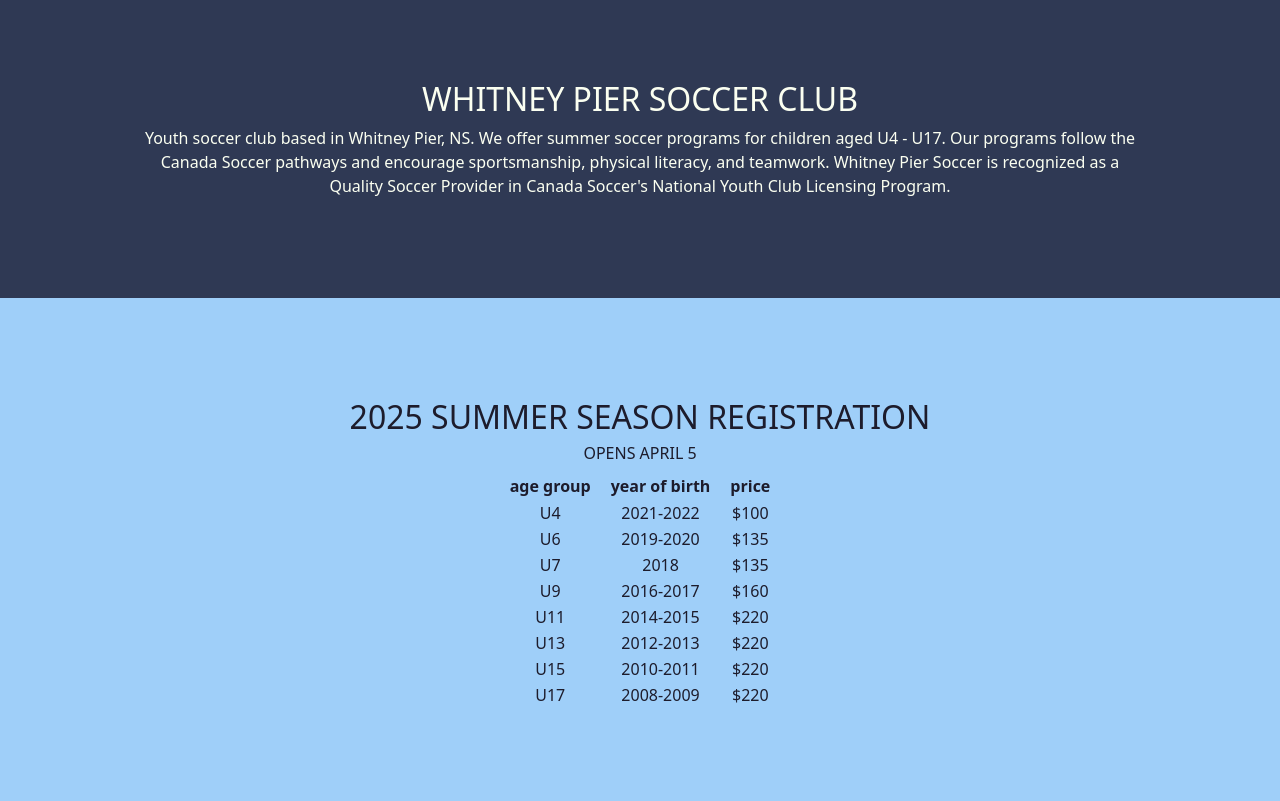
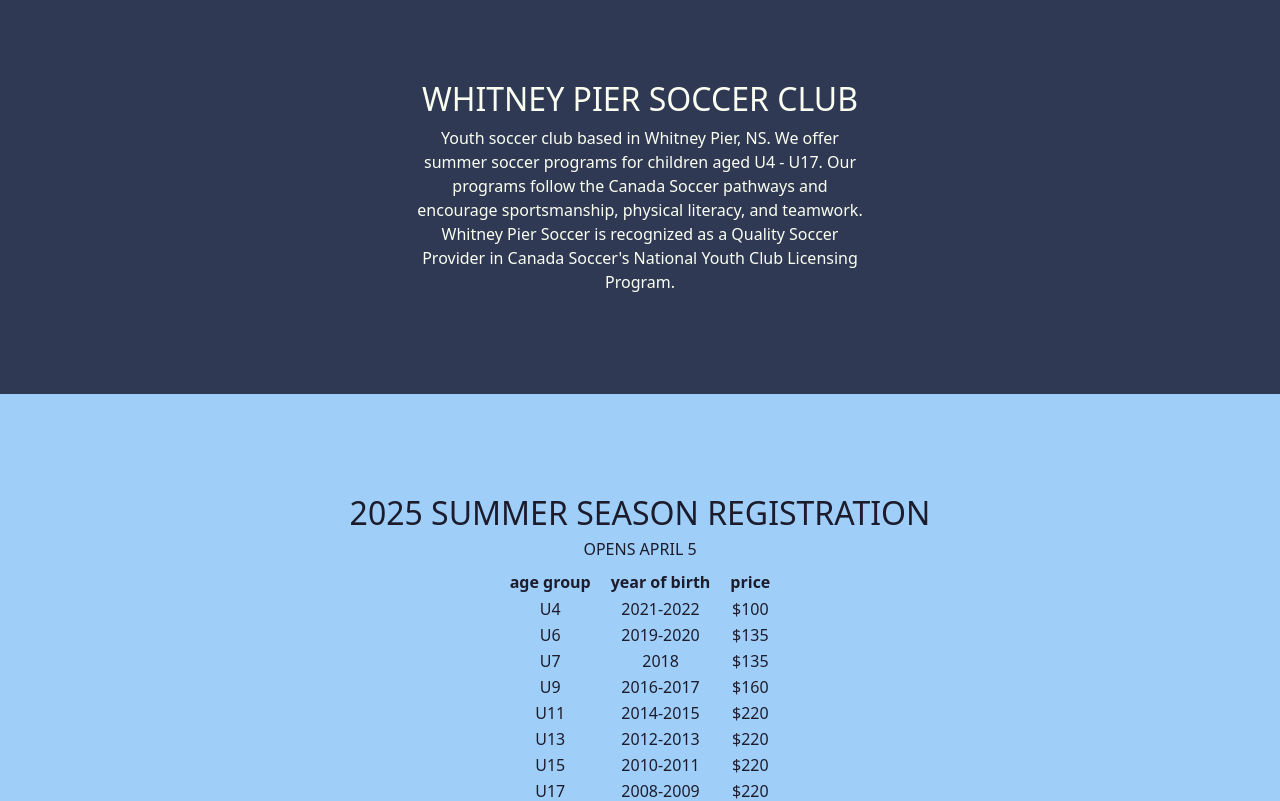
Before and after one commit to unluckyem/wpsc, a plain HTML site: page index.html in a window 1280 px wide. Shown: the part 780-1581 px from the top of the page. Drawn offline with nearby package versions, Linux system fonts and the light colour scheme.

Commit message:
Update index.html
responsive design + hiding empty pages

```diff
--- a/index.html
+++ b/index.html
@@ -13,8 +13,8 @@
         <a class="navigation" href="index.html">Home</a>
         <a class="navigation" href="about.html">About Us</a>
         <a class="navigation" target="_blank" href="http://WhitneyPierSC.rampregistrations.com">Register</a>
-        <a class="navigation" href="teams.html" >Teams </a>
-        <a class="navigation" href="schedules.html">Schedules</a>
+        <!--a class="navigation" href="teams.html" >Teams </a>
+        <a class="navigation" href="schedules.html">Schedules</a-->
         <a class="navigation" href="policies.html">Policies</a>
     </nav>
 
@@ -23,16 +23,30 @@
             <img src="src/cover2.jpg" width="100%"/>
         </div>
 
-        <div id="intro" class="text-center">
-            <h2>WHITNEY PIER SOCCER CLUB</h2>
-            <p>Youth soccer club based in Whitney Pier, NS.
-                We offer summer soccer programs for children aged U4 - U17. Our programs follow the Canada
-                Soccer pathways and encourage sportsmanship, physical literacy, and teamwork.
-                Whitney Pier Soccer is recognized as a Quality Soccer Provider in Canada Soccer's National
-                Youth Club Licensing Program.</p>
+        <div id="intro" class="text-center container">
+            <div class="row">
+                <div class="col-12">
+                    <h2>WHITNEY PIER SOCCER CLUB</h2>
+                </div>
+            </div>
+            <div class="row">
+                <div class="col-md-3"></div>
+                <div class="col-md-6 col-sm-12">
+                    <p>
+                        Youth soccer club based in Whitney Pier, NS.
+                        We offer summer soccer programs for children aged U4 - U17. Our programs follow the Canada
+                        Soccer pathways and encourage sportsmanship, physical literacy, and teamwork.
+                        Whitney Pier Soccer is recognized as a Quality Soccer Provider in Canada Soccer's National
+                        Youth Club Licensing Program.
+                    </p>
+                </div>
+                <div class="col-md-3"></div>
+            </div>
+
+
         </div>
 
-        <div id="reg-info" class="text-center">
+        <div id="reg-info" class="text-center fade-in">
             <h2>2025 SUMMER SEASON REGISTRATION</h2>
             <h6>OPENS APRIL 5</h6>
             <table>
@@ -95,5 +109,20 @@
         <p>Whitney Pier Soccer Club</p>
     </footer>
 
+    <script>
+        const appear = document.querySelector('.fade-in');
+        const cb = function(entries){
+            entries.forEach(entry => {
+                if(entry.isIntersecting){
+                    entry.target.classList.add('inview');
+                }else{
+                    entry.target.classList.remove('inview');
+                }
+            });
+        }
+        const io = new IntersectionObserver(cb);
+        io.observe(appear);
+    </script>
+
 </body>
 </html>
```
